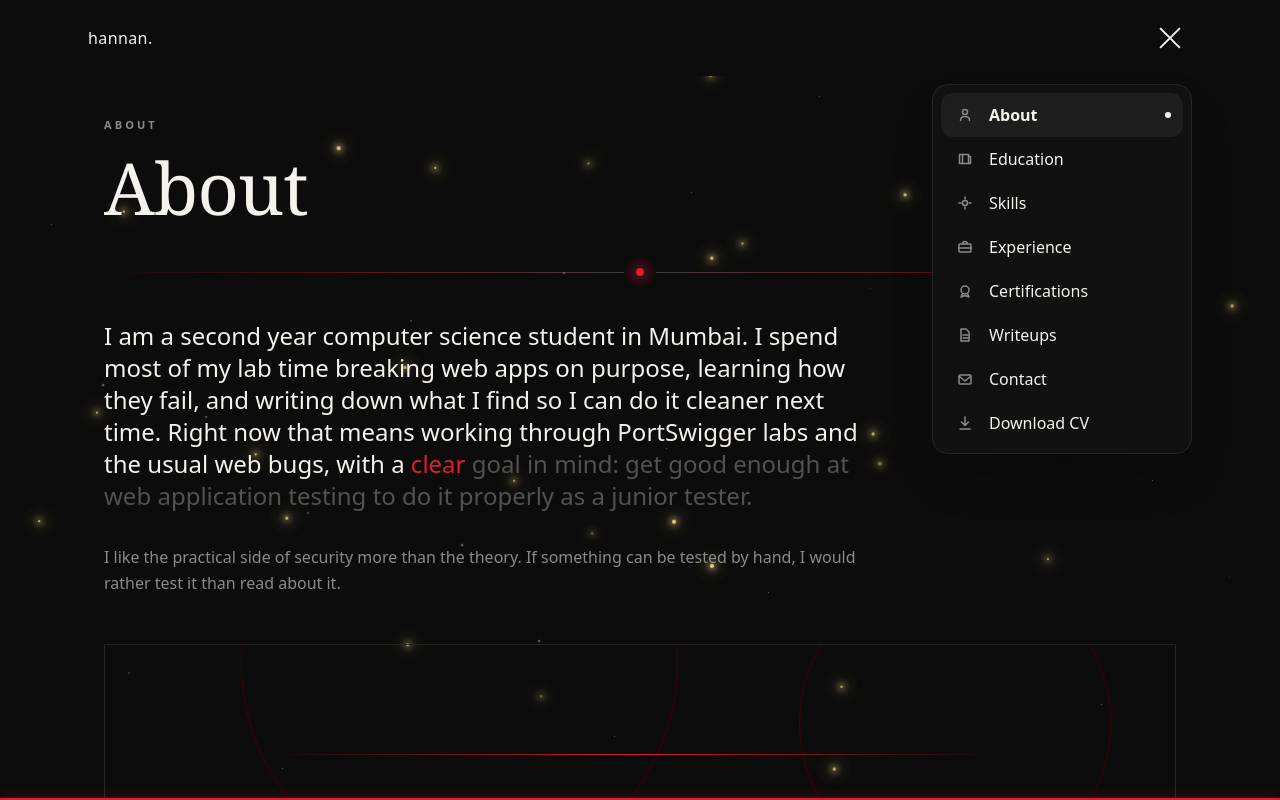
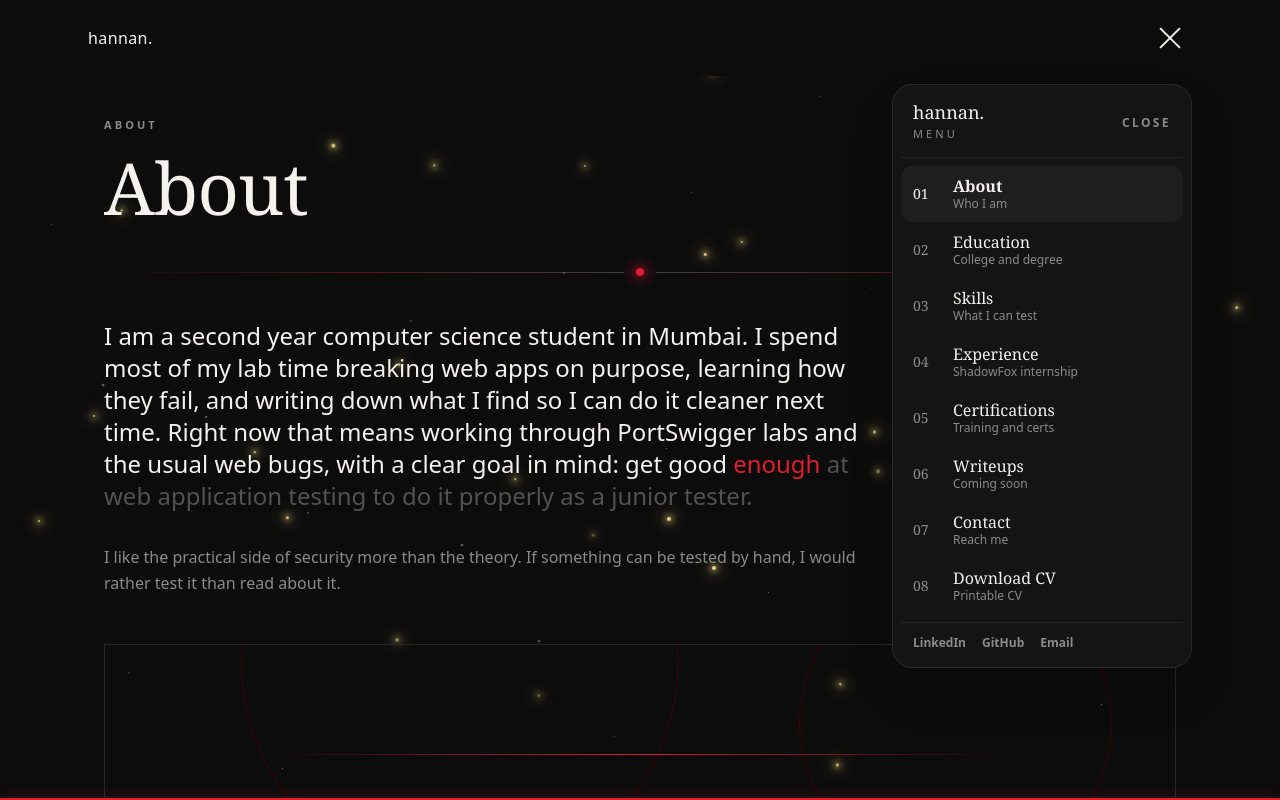
Before and after one commit to haxor-uii/hannan-sayed-portfolio, a Next.js app: page /about in a window 1280 px wide. Both pictures are taken after a click on the button "Open menu". Shown: the top 800 px of the page. Built offline with nearby package versions, Linux system fonts and the light colour scheme.

Commit message:
Butter-slide touch cursor, one-time slow home sweep, distinct menu, grid footer with phone

```diff
--- a/app/components/SiteChrome.js
+++ b/app/components/SiteChrome.js
@@ -2,23 +2,30 @@
 
 import { useEffect, useRef, useState } from "react";
 import { usePathname } from "next/navigation";
+import GlowDivider from "./GlowDivider";
 
+// Menu, redesigned so it is not a copy of the reference screenshot.
+// The reference was a plain single-line icon-plus-label list. This one is
+// different on purpose: a header with the name and a close button, numbered
+// serif rows with a short description under each label, an arrow that only
+// appears on hover, and a small contact row at the bottom. It is still a
+// small dropdown, still dark, still no red panel, but it is not that list.
 const nav = [
-  ["About", "/about"],
-  ["Education", "/education"],
-  ["Skills", "/skills"],
-  ["Experience", "/experience"],
-  ["Certifications", "/certifications"],
-  ["Writeups", "/writeups"],
-  ["Contact", "/contact"],
-  ["Download CV", "/cv"],
+  ["About", "/about", "Who I am"],
+  ["Education", "/education", "College and degree"],
+  ["Skills", "/skills", "What I can test"],
+  ["Experience", "/experience", "ShadowFox internship"],
+  ["Certifications", "/certifications", "Training and certs"],
+  ["Writeups", "/writeups", "Coming soon"],
+  ["Contact", "/contact", "Reach me"],
+  ["Download CV", "/cv", "Printable CV"],
 ];
 
-function NavIcon({ label }) {
+function FooterIcon({ kind }) {
   const common = {
-    width: 16,
-    height: 16,
-    viewBox: "0 0 16 16",
+    width: 18,
+    height: 18,
+    viewBox: "0 0 18 18",
     fill: "none",
     stroke: "currentColor",
     strokeWidth: 1.5,
@@ -26,73 +33,43 @@ function NavIcon({ label }) {
     strokeLinejoin: "round",
     "aria-hidden": true,
   };
-  switch (label) {
-    case "About":
-      return (
-        <svg {...common}>
-          <circle cx="8" cy="5" r="2.5" />
-          <path d="M3.5 13.5c0-2.5 2-4 4.5-4s4.5 1.5 4.5 4" />
-        </svg>
-      );
-    case "Education":
-      return (
-        <svg {...common}>
-          <path d="M2.5 3.5h9v9h-9z" />
-          <path d="M5.5 3.5v9" />
-          <path d="M11.5 5.5h2v7h-2" />
-        </svg>
-      );
-    case "Skills":
-      return (
-        <svg {...common}>
-          <circle cx="8" cy="8" r="2.5" />
-          <path d="M8 2v2M8 12v2M2 8h2M12 8h2" />
-        </svg>
-      );
-    case "Experience":
-      return (
-        <svg {...common}>
-          <rect x="2" y="5" width="12" height="8" rx="1" />
-          <path d="M5.5 5a2.5 2.5 0 0 1 5 0" />
-          <path d="M2 9h12" />
-        </svg>
-      );
-    case "Certifications":
-      return (
-        <svg {...common}>
-          <circle cx="8" cy="7" r="4" />
-          <path d="M5.5 10.5 4 14l4-1.5L12 14l-1.5-3.5" />
-        </svg>
-      );
-    case "Writeups":
-      return (
-        <svg {...common}>
-          <path d="M4 2h5l3 3v9H4z" />
-          <path d="M6 8h5M6 11h5" />
-        </svg>
-      );
-    case "Contact":
-      return (
-        <svg {...common}>
-          <rect x="2" y="4" width="12" height="9" rx="1" />
-          <path d="M2.5 5.5 8 10l5.5-4.5" />
-        </svg>
-      );
-    case "Download CV":
-      return (
-        <svg {...common}>
-          <path d="M8 2v8M4.5 7 8 10.5 11.5 7" />
-          <path d="M3 14h10" />
-        </svg>
-      );
-    default:
-      return (
-        <svg {...common}>
-          <circle cx="8" cy="8" r="3" />
-        </svg>
-      );
+  if (kind === "linkedin") {
+    return (
+      <svg {...common}>
+        <text x="9" y="13.5" textAnchor="middle" fontSize="11" fontWeight="700" fill="currentColor" stroke="none" fontFamily="Arial, sans-serif">
+          in
+        </text>
+      </svg>
+    );
   }
+  if (kind === "github") {
+    return (
+      <svg {...common}>
+        <path d="M6 4 3 9l3 5M12 4l3 5-3 5M10.5 4 7.5 14" />
+      </svg>
+    );
+  }
+  if (kind === "email") {
+    return (
+      <svg {...common}>
+        <rect x="2" y="4" width="14" height="11" rx="1" />
+        <path d="M2.5 5.5 9 10.5l6.5-5" />
+      </svg>
+    );
+  }
+  return (
+    <svg {...common}>
+      <path d="M5 3h3l1.5 3-2 1.5a11 11 0 0 0 4.5 4.5L13.5 10 16.5 11.5v3a1.5 1.5 0 0 1-1.5 1.5A14 14 0 0 1 3.5 4.5 1.5 1.5 0 0 1 5 3z" />
+    </svg>
+  );
 }
+
+const footerLinks = [
+  { label: "LinkedIn", value: "Connect on LinkedIn", href: "https://www.linkedin.com/in/hannan-sayed-18b751258", kind: "linkedin" },
+  { label: "GitHub", value: "haxor-uii", href: "https://github.com/haxor-uii", kind: "github" },
+  { label: "Email", value: "sfmods130@gmail.com", href: "mailto:sfmods130@gmail.com", kind: "email" },
+  { label: "Phone", value: "+91 7045028008", href: "tel:+917045028008", kind: "phone" },
+];
 
 export default function SiteChrome({ children }) {
   const pathname = usePathname();
@@ -159,11 +136,25 @@ export default function SiteChrome({ children }) {
 
           <div
             ref={panelRef}
-            className={`menu-dropdown absolute right-4 top-[calc(100%+8px)] z-[90] w-[260px] max-w-[calc(100vw-2rem)] rounded-2xl border border-[#262626] bg-[#111111] p-2 shadow-2xl print:hidden sm:right-6 ${menuOpen ? "open" : ""}`}
+            className={`menu-dropdown absolute right-4 top-[calc(100%+8px)] z-[90] w-[300px] max-w-[calc(100vw-2rem)] rounded-[20px] border border-[#2A2A2A] bg-[#141414] p-2 shadow-2xl print:hidden sm:right-6 ${menuOpen ? "open" : ""}`}
             aria-hidden={!menuOpen}
           >
-            <nav aria-label="Menu" className="flex flex-col">
-              {nav.map(([label, href], i) => {
+            <div className="flex items-center justify-between border-b border-[#262626] px-3 pb-3 pt-2">
+              <div>
+                <p className="font-serif text-lg leading-none text-[#F5F2ED]">hannan.</p>
+                <p className="mt-1 text-[11px] uppercase tracking-[0.28em] text-[#8A8A8A]">Menu</p>
+              </div>
+              <button
+                type="button"
+                onClick={() => setMenuOpen(false)}
+                tabIndex={menuOpen ? 0 : -1}
+                className="flex min-h-[44px] min-w-[44px] items-center justify-center text-xs font-bold uppercase tracking-[0.2em] text-[#8A8A8A] hover:text-[#F5F2ED]"
+              >
+                Close
+              </button>
+            </div>
+            <nav aria-label="Menu" className="flex flex-col pt-2">
+              {nav.map(([label, href, desc], i) => {
                 const active = pathname === href;
                 return (
                   <a
@@ -173,17 +164,35 @@ export default function SiteChrome({ children }) {
                     tabIndex={menuOpen ? 0 : -1}
                     aria-current={active ? "page" : undefined}
                     style={{ "--i": i }}
-                    className={`menu-link flex min-h-[44px] items-center gap-3 rounded-xl px-3 text-left text-base text-[#F5F2ED] hover:bg-[#1E1E1E] ${active ? "bg-[#1E1E1E] font-semibold" : ""}`}
+                    className={`menu-link group flex min-h-[56px] items-center gap-4 rounded-xl px-3 hover:bg-[#1E1E1E] ${active ? "bg-[#1E1E1E]" : ""}`}
                   >
-                    <span aria-hidden="true" className="flex h-6 w-6 shrink-0 items-center justify-center text-[#8A8A8A]">
-                      <NavIcon label={label} />
+                    <span aria-hidden="true" className={`w-6 shrink-0 font-serif text-sm ${active ? "text-[#F5F2ED]" : "text-[#8A8A8A]"}`}>
+                      {String(i + 1).padStart(2, "0")}
                     </span>
-                    <span className="flex-1">{label}</span>
-                    {active ? <span aria-hidden="true" className="h-1.5 w-1.5 shrink-0 rounded-full bg-[#F5F2ED]" /> : null}
+                    <span className="flex-1">
+                      <span className={`block font-serif text-base leading-tight ${active ? "font-semibold text-[#F5F2ED]" : "text-[#F5F2ED]"}`}>
+                        {label}
+                      </span>
+                      <span className="block text-xs text-[#8A8A8A]">{desc}</span>
+                    </span>
+                    <span aria-hidden="true" className="text-[#8A8A8A] opacity-0 transition-opacity duration-200 group-hover:opacity-100">
+                      →
+                    </span>
                   </a>
                 );
               })}
             </nav>
+            <div className="mt-2 flex gap-4 border-t border-[#262626] px-3 pb-2 pt-3">
+              <a href="https://www.linkedin.com/in/hannan-sayed-18b751258" tabIndex={menuOpen ? 0 : -1} className="text-xs font-semibold text-[#8A8A8A] hover:text-[#F5F2ED]">
+                LinkedIn
+              </a>
+              <a href="https://github.com/haxor-uii" tabIndex={menuOpen ? 0 : -1} className="text-xs font-semibold text-[#8A8A8A] hover:text-[#F5F2ED]">
+                GitHub
+              </a>
+              <a href="mailto:sfmods130@gmail.com" tabIndex={menuOpen ? 0 : -1} className="text-xs font-semibold text-[#8A8A8A] hover:text-[#F5F2ED]">
+                Email
+              </a>
+            </div>
           </div>
         </div>
       </header>
@@ -193,20 +202,36 @@ export default function SiteChrome({ children }) {
       </main>
       <footer className="relative z-10 pb-16 print:hidden">
         <div className="mx-auto max-w-6xl px-4 sm:px-6 lg:px-10">
-          <p className="text-sm text-[#8A8A8A]">
-            hannan. ·{" "}
-            <a href="https://www.linkedin.com/in/hannan-sayed-18b751258" className="font-semibold text-[#F5F2ED] hover:underline">
-              LinkedIn
-            </a>{" "}
-            ·{" "}
-            <a href="https://github.com/haxor-uii" className="font-semibold text-[#F5F2ED] hover:underline">
-              GitHub
-            </a>{" "}
-            ·{" "}
-            <a href="mailto:sfmods130@gmail.com" className="font-semibold text-[#F5F2ED] hover:underline">
-              sfmods130@gmail.com
-            </a>
-          </p>
+          <GlowDivider />
+          <div className="mt-8 flex flex-wrap items-start justify-between gap-6">
+            <div>
+              <p className="font-serif text-3xl leading-none text-[#F5F2ED]">hannan.</p>
+              <p className="mt-3 text-sm text-[#8A8A8A]">Ethical Hacker | Cybersecurity Aspirant · Mumbai, India</p>
+            </div>
+            <button
+              type="button"
+              onClick={() => window.scrollTo({ top: 0, behavior: "smooth" })}
+              className="rounded-xl border border-[#262626] px-4 py-3 text-xs font-bold uppercase tracking-[0.28em] text-[#F5F2ED] hover:border-[#8A8A8A]"
+            >
+              Back to top ↑
+            </button>
+          </div>
+          <div className="mt-8 grid grid-cols-2 gap-4 lg:grid-cols-4">
+            {footerLinks.map((link) => (
+              <a
+                key={link.label}
+                href={link.href}
+                className="rounded-xl border border-[#262626] p-4 transition-colors duration-200 hover:border-[#8A8A8A]"
+              >
+                <span className="flex h-9 w-9 items-center justify-center rounded-lg border border-[#262626] text-[#F5F2ED]">
+                  <FooterIcon kind={link.kind} />
+                </span>
+                <span className="mt-3 block text-[11px] font-bold uppercase tracking-[0.28em] text-[#8A8A8A]">{link.label}</span>
+                <span className="mt-1 block break-all text-sm font-semibold text-[#F5F2ED]">{link.value}</span>
+              </a>
+            ))}
+          </div>
+          <p className="mt-8 text-xs text-[#8A8A8A]">hannan. · Portfolio</p>
         </div>
       </footer>
     </div>
--- a/app/globals.css
+++ b/app/globals.css
@@ -233,6 +233,11 @@ button:focus-visible {
 .has-crosshair .crosshair-lines {
   display: block;
 }
+.crosshair-fading .crosshair-dot,
+.crosshair-fading .crosshair-lines {
+  opacity: 0;
+  transition: opacity 350ms ease;
+}
 .has-crosshair,
 .has-crosshair *,
 .has-crosshair a,
@@ -287,13 +292,13 @@ button:focus-visible {
 }
 .menu-dropdown .menu-link {
   opacity: 0;
-  transform: translateY(8px);
-  transition: opacity 350ms ease, transform 350ms ease, background-color 200ms ease, color 200ms ease;
+  transform: translateX(-12px);
+  transition: opacity 400ms ease, transform 400ms ease, background-color 200ms ease, color 200ms ease;
 }
 .menu-dropdown.open .menu-link {
   opacity: 1;
-  transform: translateY(0);
-  transition-delay: calc(40ms + var(--i) * 60ms);
+  transform: translateX(0);
+  transition-delay: calc(50ms + var(--i) * 50ms);
 }
 
 /* Home marquee: topics scrolling, paused on hover */
--- a/app/page.js
+++ b/app/page.js
@@ -51,7 +51,7 @@ export default function Home() {
           </div>
           <div className="entrance mt-12" style={{ animationDelay: "1050ms" }}>
             <RedSweep
-              loop
+              once
               className="max-w-2xl text-xl leading-relaxed sm:text-2xl"
               text="Breaking web apps on purpose, learning how they fail, and getting cleaner every time."
             />
```
Also changed, not shown: app/components/CrosshairCursor.js (+62 -19 lines), app/components/RedSweep.js (+21 -9 lines).
